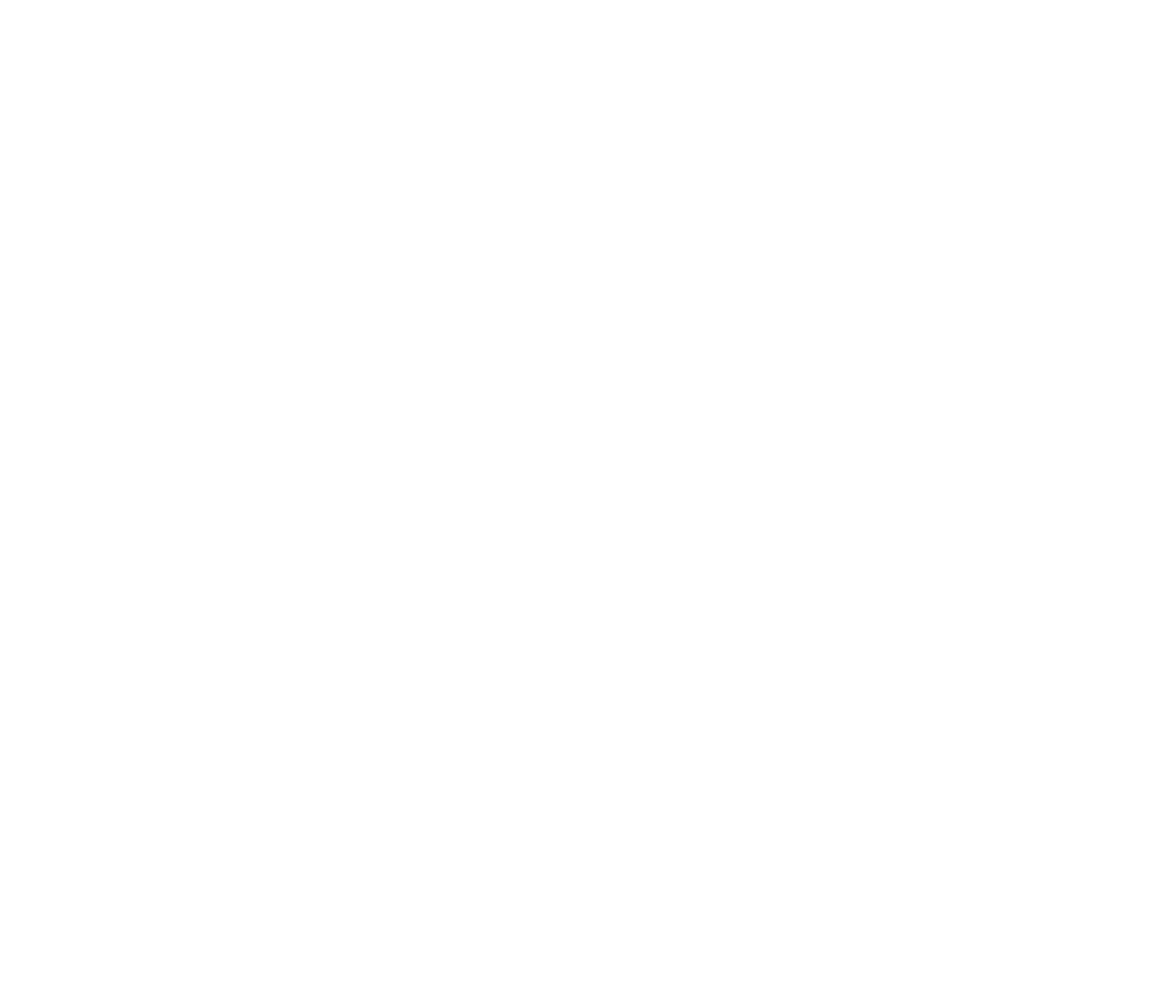
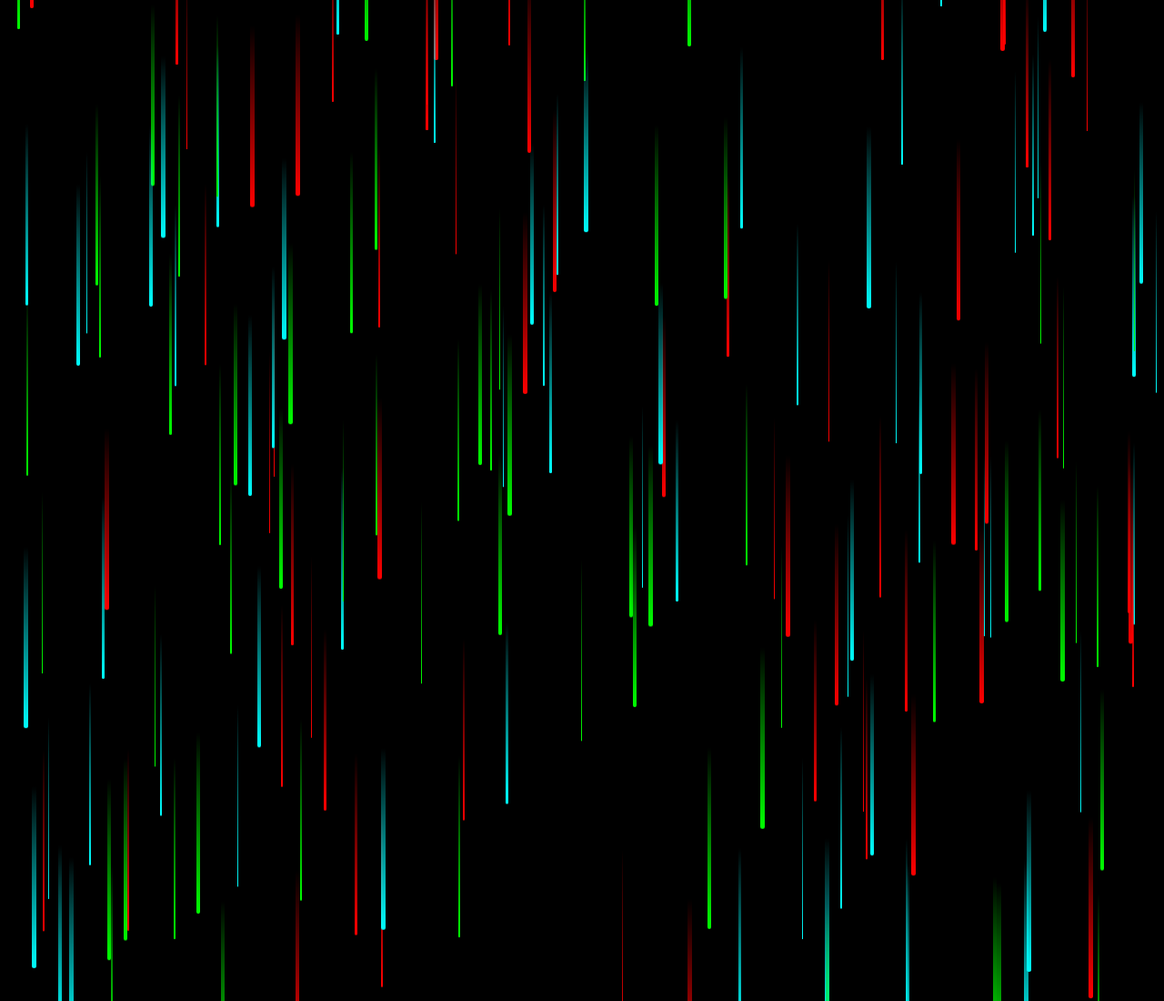
Before and after one commit to Plehlowla/Colorful-Rain-Animation-Effects-using-Html-CSS---Vanilla-Javascript, a plain HTML site: page index.html in a window 1280 px wide. Shown: the top 1100 px of the page at 91% size. Before the commit the page ends 800 px from the top, so only its background shows below. Drawn offline with Linux system fonts and the light colour scheme.

Commit message:
finished tutorial

```diff
--- a/index.css
+++ b/index.css
@@ -3,3 +3,35 @@
     padding: 0;
     box-sizing: border-box;
 }
+body {
+    background-color: #000;
+    overflow: hidden;
+    height: 100vh;
+}
+
+i {
+    position: absolute;
+    height: 200px;
+    background: linear-gradient(transparent, #fff);
+    border-bottom-left-radius: 5px;
+    border-bottom-right-radius: 5px;
+    animation: animate 5s linear infinite;
+}
+i:nth-child(3n + 1) {
+    background: linear-gradient(transparent, #0ff);
+}
+i:nth-child(3n + 2) {
+    background: linear-gradient(transparent, #0f0);
+}
+i:nth-child(3n + 3) {
+    background: linear-gradient(transparent, #f00);
+}
+
+@keyframes animate {
+    0%{
+        transform: translateY(-200px);
+    }
+    100%{
+        transform: translateY(calc(100vh + 200px));
+    }
+}
--- a/script.js
+++ b/script.js
@@ -0,0 +1,24 @@
+function rain(){
+    let amount = 200;
+    let body = document.querySelector('body');
+    let i = 0;
+    while(i < amount){
+        let drop = document.createElement('i')
+
+        let size = Math.random() * 5;
+        let posX = Math.floor(Math.random() * window.innerWidth);
+
+        let delay = Math.random() * -20;
+        let duration = Math.random() * 10;
+
+        drop.style.width = 0.2 + size+'px';
+        drop.style.left = posX + 'px';
+        drop.style.animationDelay = delay + 's';
+        drop.style.animationDuration = duration + 's';
+
+        body.appendChild(drop)
+        i++
+    }
+}
+
+rain();
```
